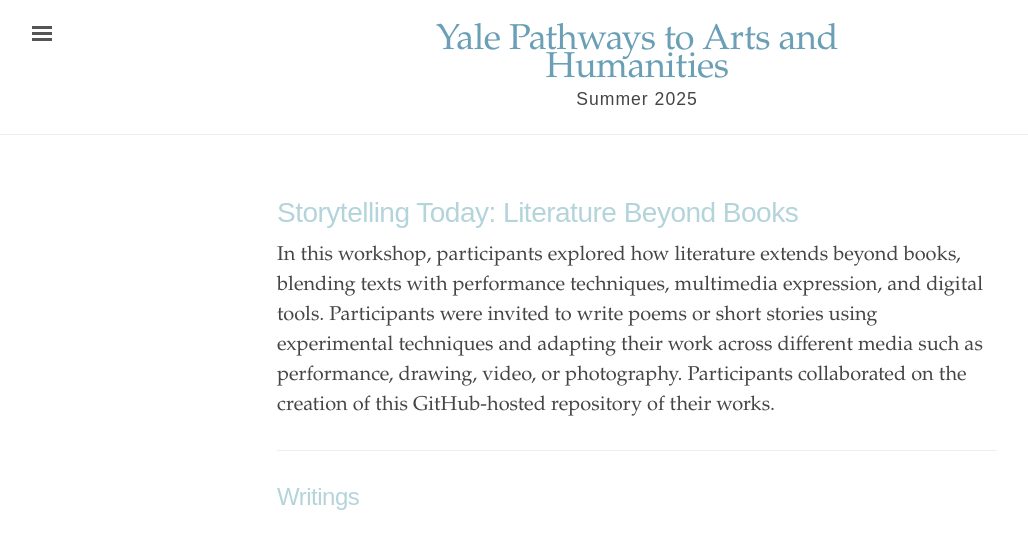
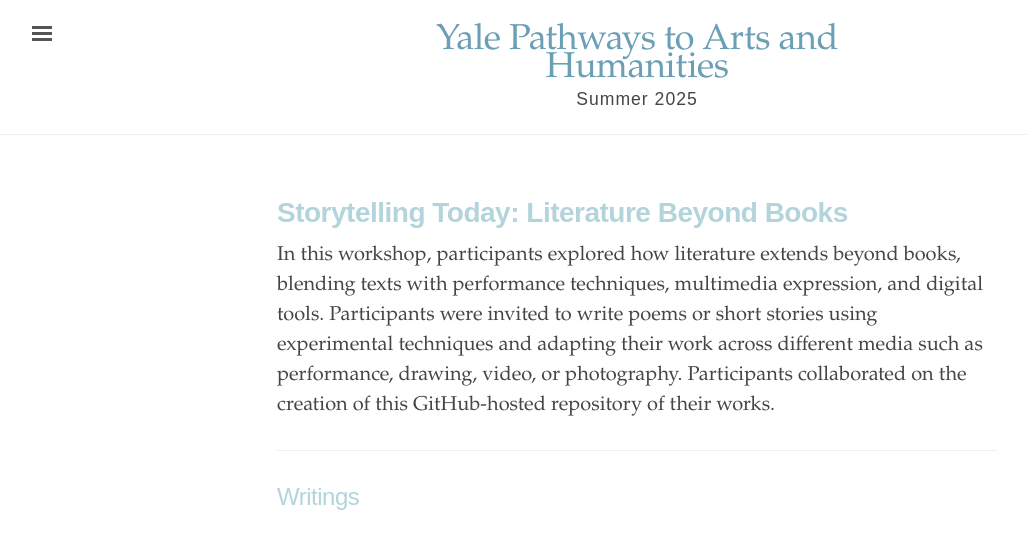
Before and after one commit to ypah-s25/storytelling, a Jekyll site: the page built from index.html, in a window 1280 px wide. Shown: the top 549 px of the page, without its empty margins (3-1031 px from the left). Built offline with Jekyll 4.4.1, drawn with Linux system fonts in a browser that asks for light colours.

Commit message:
Update index.html

```diff
--- a/index.html
+++ b/index.html
@@ -7,7 +7,7 @@
   <title>Yale Pathways to Arts and Humanities</title>
 </head>
 <div class="introduction">
-  <h1 style="font-weight: italic; color: #b4d4dc;">Storytelling Today: Literature Beyond Books</h1>
+  <h1 style="font-weight: bold; color: #b4d4dc;">Storytelling Today: Literature Beyond Books</h1>
 <body>
 <p>
 In this workshop, participants explored how literature extends beyond books, blending texts with performance techniques, multimedia expression, and digital tools. Participants were invited to write poems or short stories using experimental techniques and adapting their work across different media such as performance, drawing, video, or photography. Participants collaborated on the creation of this GitHub-hosted repository of their works.
```
